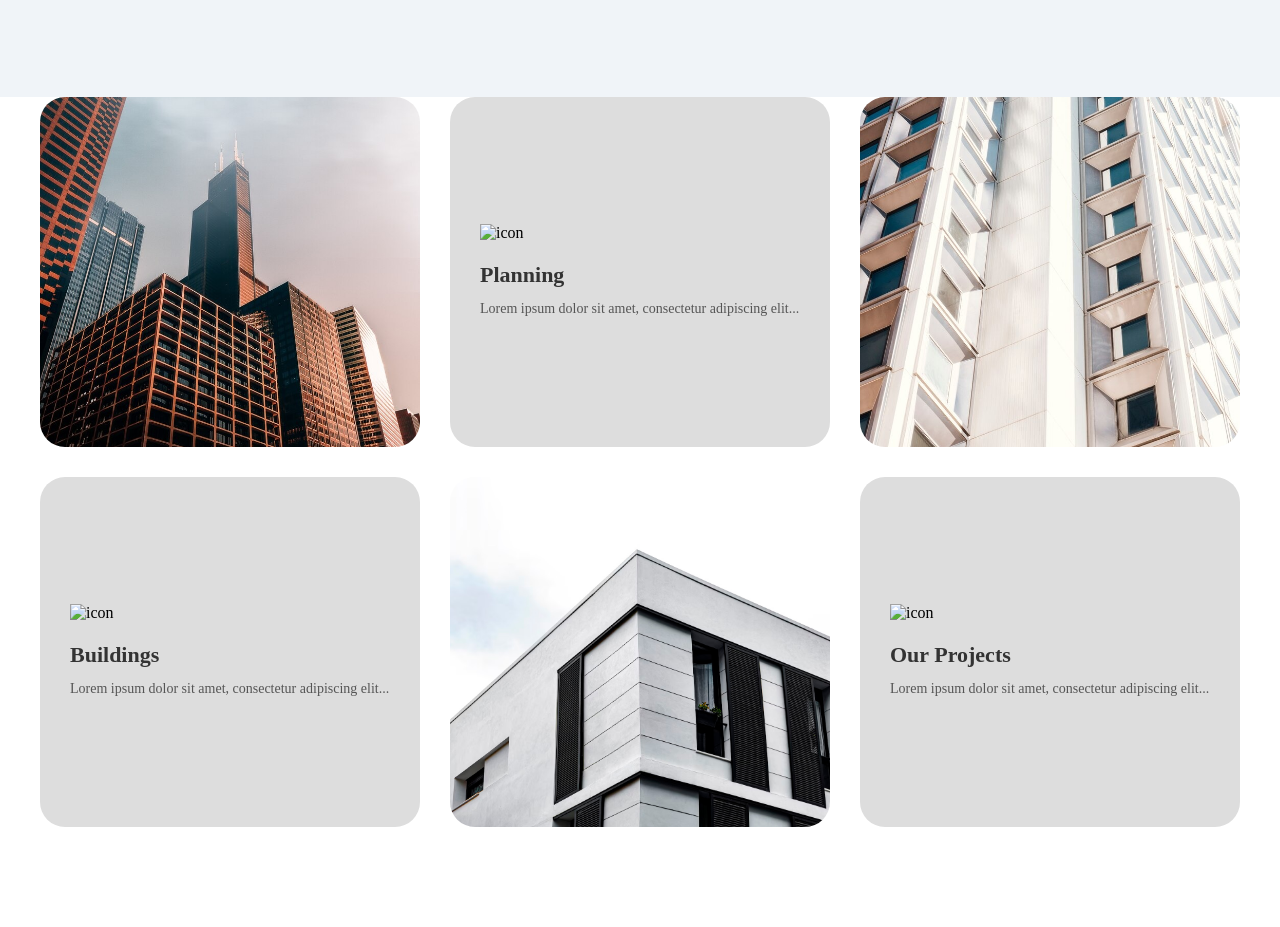
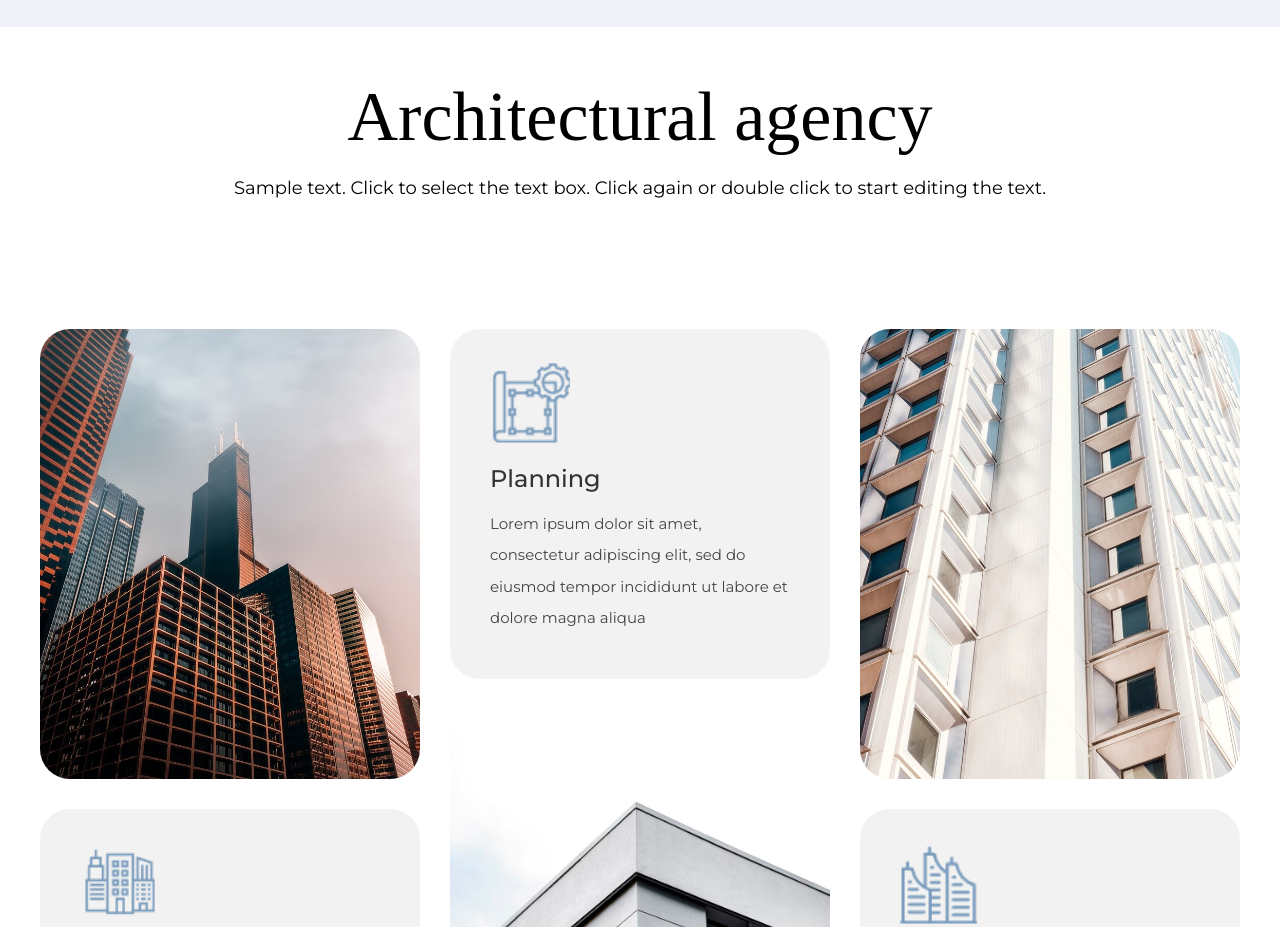
Before and after one commit to JustXaydarov/NicePage-Team-Project, a website: page landing.html in a window 1280 px wide. Shown: the part 2903-3830 px from the top of the page. Before the commit the page ends 3730 px from the top, so only its background shows below. Drawn offline with Linux system fonts and the light colour scheme.

Commit message:
ozgarishlar kiritlmoqda

```diff
--- a/landing.html
+++ b/landing.html
@@ -73,38 +73,39 @@
         </section>
         <section class="agency-section">
     <div class="container">
+        <p class="Architectural">Architectural agency</p>
+        <p class="archittectural-subtitle">Sample text. Click to select the text box. Click again or double click to start editing the text.</p>
         <div class="agency-section__grid">
-            <div class="agency-section__item agency-section__item--img1">
+            <div class="agency-section__item agency-section__item--main-img agency-section__item--img1">
                 <img src="./landing-page images/cards img 1 building.jpg" alt="building" class="agency-section__img">
             </div>
             <div class="agency-section__item agency-section__item--text agency-section__item--buildings">
-                <img src="./landing-page images/icon2.png" alt="icon" class="agency-section__icon">
+                <img src="./landing-page images/card-include-img/1.png" alt="icon" class="agency-section__icon">
                 <h3 class="agency-section__card-title">Buildings</h3>
-                <p class="agency-section__card-desc">Lorem ipsum dolor sit amet, consectetur adipiscing elit...</p>
+                <p class="agency-section__card-desc">Lorem ipsum dolor sit amet,<Br> consectetur adipiscing elit, sed do<br> eiusmod tempor incididunt ut labore et <br>dolore magna aliqua</p>
             </div>
 
             <div class="agency-section__item agency-section__item--text agency-section__item--planning">
-                <img src="./landing-page images/icon1.png" alt="icon" class="agency-section__icon">
+                <img src="./landing-page images/card-include-img/2.png" alt="icon" class="agency-section__icon">
                 <h3 class="agency-section__card-title">Planning</h3>
-                <p class="agency-section__card-desc">Lorem ipsum dolor sit amet, consectetur adipiscing elit...</p>
+                <p class="agency-section__card-desc">Lorem ipsum dolor sit amet,<Br> consectetur adipiscing elit, sed do<br> eiusmod tempor incididunt ut labore et <br>dolore magna aliqua</p></p>
             </div>
-            <div class="agency-section__item agency-section__item--img2">
+            <div class="agency-section__item agency-section__item--main-img agency-section__item--img2 large-img">
                 <img src="./landing-page images/builiding 2.jpg" alt="building 2" class="agency-section__img">
             </div>
 
-            <div class="agency-section__item agency-section__item--img3">
+            <div class="agency-section__item agency-section__item--main-img agency-section__item--img3">
                 <img src="./landing-page images/building 3.jpg" alt="building 3" class="agency-section__img">
             </div>
             <div class="agency-section__item agency-section__item--text agency-section__item--projects">
-                <img src="./landing-page images/icon3.png" alt="icon" class="agency-section__icon">
+                <img src="./landing-page images/card-include-img/3.png" alt="icon" class="agency-section__icon">
                 <h3 class="agency-section__card-title">Our Projects</h3>
-                <p class="agency-section__card-desc">Lorem ipsum dolor sit amet, consectetur adipiscing elit...</p>
+                <p class="agency-section__card-desc">Lorem ipsum dolor sit amet,<Br> consectetur adipiscing elit, sed do<br> eiusmod tempor incididunt ut labore et <br>dolore magna aliqua</p></p>
             </div>
         </div>
     </div>
 </section>
 
-
     </main>
 </body>
 </html>
--- a/styles-pages/landing.css
+++ b/styles-pages/landing.css
@@ -124,6 +124,7 @@ ul li {
     display: grid;
     grid-template-columns: repeat(3, 1fr);
     gap: 30px;
+    margin-top: -70px;
 }
 
 .card1 {
@@ -220,16 +221,16 @@ ul li {
 
 .agency-section__grid {
     display: grid;
-    /* 1200px container uchun 3 ta 380px lik ustun va 30px masofa */
+    /* 1200px container uchun: 380px * 3 + 30px * 2 gap = 1200px */
     grid-template-columns: repeat(3, 380px);
-    justify-content: center; /* Gridni container o'rtasiga suradi */
     gap: 30px;
+    justify-content: center;
     grid-template-areas:
         "img1 planning img3"
         "buildings img2 projects";
 }
 
-/* Har bir elementning xaritadagi o'rni */
+/* Grid Area bog'lanmalari */
 .agency-section__item--img1      { grid-area: img1; }
 .agency-section__item--buildings { grid-area: buildings; }
 .agency-section__item--planning  { grid-area: planning; }
@@ -237,45 +238,78 @@ ul li {
 .agency-section__item--img3      { grid-area: img3; }
 .agency-section__item--projects  { grid-area: projects; }
 
-/* Umumiy item stili */
+/* Umumiy element stili */
 .agency-section__item {
-    border-radius: 25px;
+    border-radius: 30px;
     overflow: hidden;
-    width: 380px; /* Card width 380px-400px atrofida */
+    width: 380px;
 }
 
-/* Rasmlar balandligini kamaytirish */
+/* SIZ AYTGAN ASOSIY 3 TA RASM (Height: 450px) */
+.agency-section__item--main-img {
+    height: 450px;
+}
+
 .agency-section__img {
     width: 100%;
-    height: 350px; /* Rasmlar balandligini kiyraytirdik */
+    height: 100%;
     object-fit: cover;
     display: block;
 }
 
-/* Matnli cardlar uchun maxsus (Rangi: #ddd) */
+/* MATNLI KARTALAR (Height: 350px, Color: #ddd) */
 .agency-section__item--text {
-    background-color: #ddd; /* Siz aytgan rang */
-    padding: 40px 30px;
-    min-height: 300px; /* Matnli cardlar balandligi */
+    background-color: #F2F2F2;
+    padding: 40px;
+    height: 350px; /* Matnli kartalar balandligi */
     display: flex;
     flex-direction: column;
     justify-content: center;
+    box-sizing: border-box;
 }
 
-/* Ikonka va matnlar */
+/* Ikonka va matn o'lchamlari */
 .agency-section__icon {
-    width: 45px;
+    width: 80px;
+    margin-top: -20px;
     margin-bottom: 20px;
 }
 
+.agency-section {
+    margin-top: 200px;
+}
+
 .agency-section__card-title {
-    font-size: 22px;
-    margin-bottom: 10px;
+    font-size: 24px;
+    margin-bottom: 15px;
     color: #333;
+    font-family: "Montserrat";
+    font-weight: 500;
 }
 
 .agency-section__card-desc {
-    font-size: 14px;
-    line-height: 1.6;
-    color: #555;
+    font-size: 15px;
+    font-family: "Montserrat";
+    line-height: 2.1;
+    color: #444;
 }
+
+.large-img {
+    margin-top: -100px;
+}
+
+.Architectural {
+    font-size: 70px;
+    position: relative;
+    top: -150px;
+    text-align: center;
+}
+
+.archittectural-subtitle {
+    font-size: 18px;
+    position: relative;
+    top: -130px;
+    text-align: center;
+    font-family: "Montserrat";
+
+}
```
Also changed, not shown: landing-page images/card-include-img/1.png (added), landing-page images/card-include-img/2.png (added), landing-page images/card-include-img/3.png (added), landing-page images/date.png (added).
